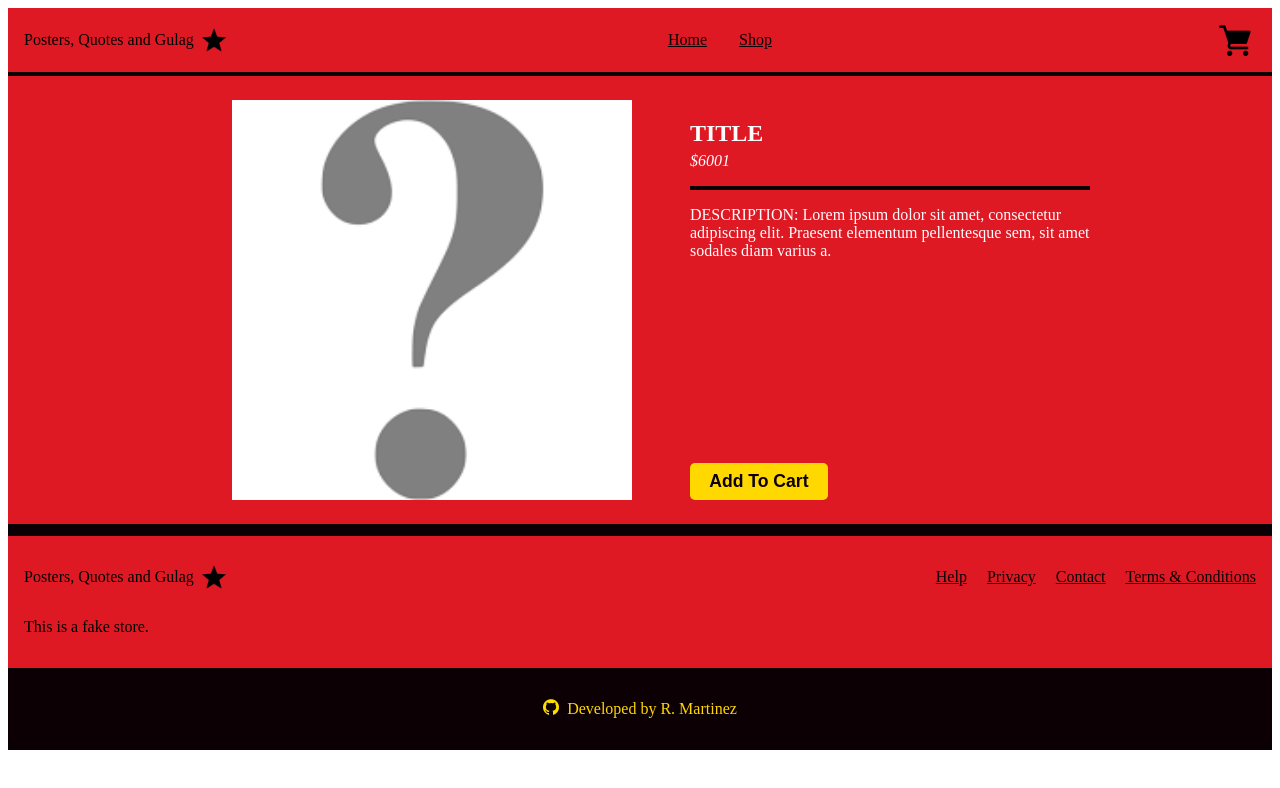
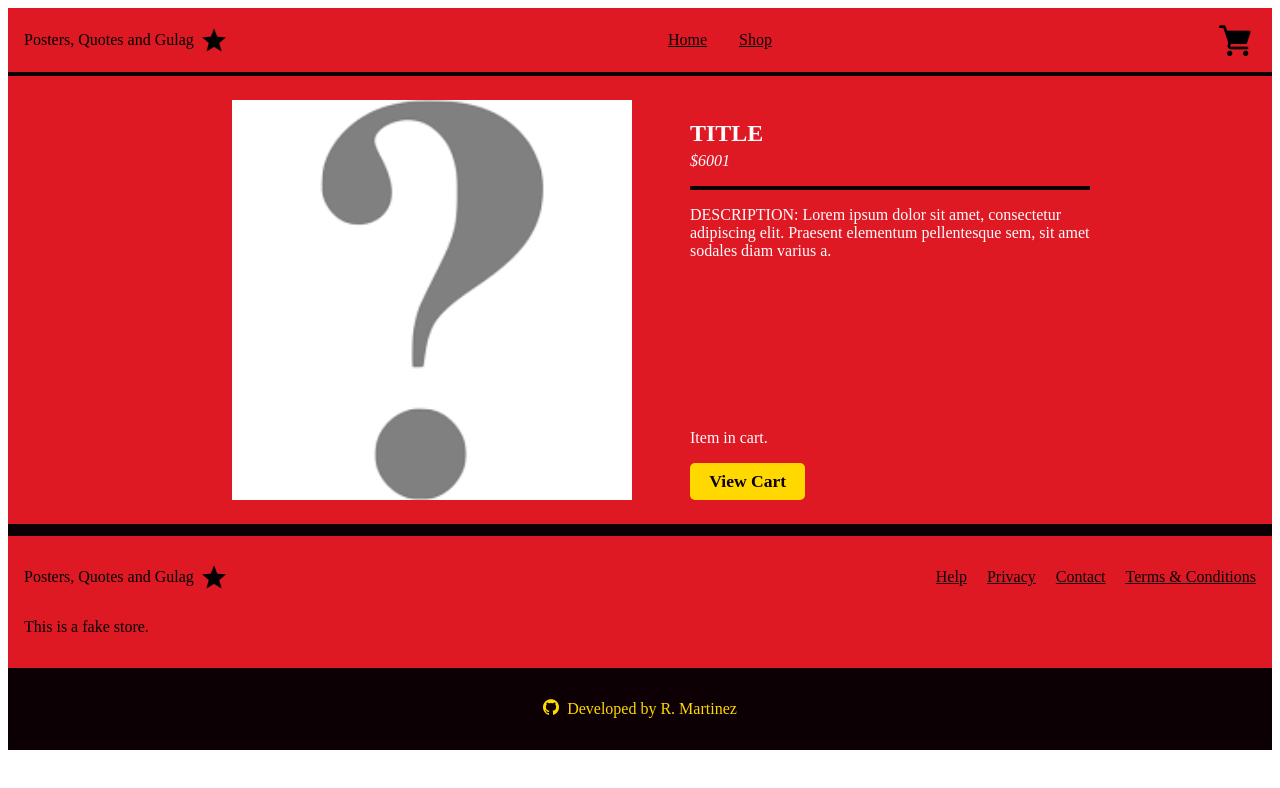
Before and after one commit to Rosendo-Martinez/shopping-cart, a React (Vite) app: page /shop/item/1 in a window 1280 px wide. Shown: the top 788 px of the page. Built offline with nearby package versions, Linux system fonts and the light colour scheme.

Commit message:
Item Page: Add to cart link

```diff
--- a/src/App.jsx
+++ b/src/App.jsx
@@ -43,7 +43,9 @@ function App() {
             },
             {
               path: "item/:itemID",
-              element: <ShopItemPage addItemToCart={addItemToCart} />,
+              element: (
+                <ShopItemPage addItemToCart={addItemToCart} cart={cart} />
+              ),
               loader: loadShopItem,
             },
             {
--- a/src/components/ShopItemPage.jsx
+++ b/src/components/ShopItemPage.jsx
@@ -1,8 +1,9 @@
-import { useLoaderData } from "react-router-dom";
+import { Link, useLoaderData } from "react-router-dom";
 import { fetchItemData } from "../function/function";
 import classes from "../styles/shopItemPage.module.css";
+import { CART_LINK } from "../constants";
 
-function ShopItemPage({ addItemToCart }) {
+function ShopItemPage({ addItemToCart, cart }) {
   const item = useLoaderData();
 
   return (
@@ -19,12 +20,21 @@ function ShopItemPage({ addItemToCart }) {
             <p className={classes.description}>{item.description}</p>
           </div>
           <div>
+            {item.id in cart ? (
+              <div>
+                <p>Item in cart.</p>
+                <Link className={classes.goToCart} to={CART_LINK}>
+                  View Cart
+                </Link>
+              </div>
+            ) : (
               <button
                 className={classes.addToCart}
                 onClick={() => addItemToCart(item)}
               >
                 Add To Cart
               </button>
+            )}
           </div>
         </div>
       </div>
--- a/src/styles/shopItemPage.module.css
+++ b/src/styles/shopItemPage.module.css
@@ -38,7 +38,8 @@
   object-fit: cover;
 }
 
-.addToCart {
+.addToCart,
+.goToCart {
   background-color: var(--yellow);
   color: var(--black);
   font-weight: bold;
@@ -48,7 +49,13 @@
   border-radius: 5px;
 }
 
-.addToCart:hover {
+.goToCart {
+  text-decoration: none;
+  display: inline-block;
+}
+
+.addToCart:hover,
+.goToCart:hover {
   cursor: pointer;
   background-color: var(--black);
   color: var(--yellow);
```
Lines whose indentation alone changed are shown as unchanged.
